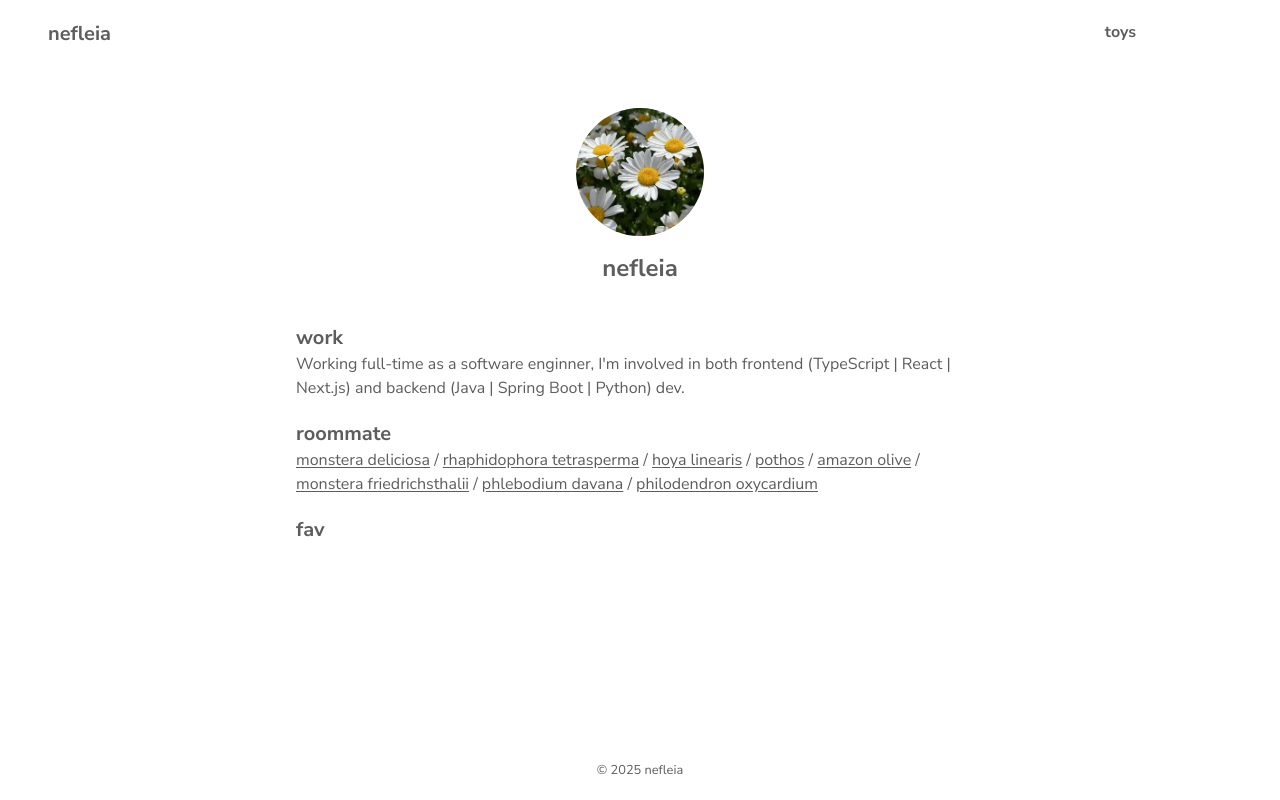
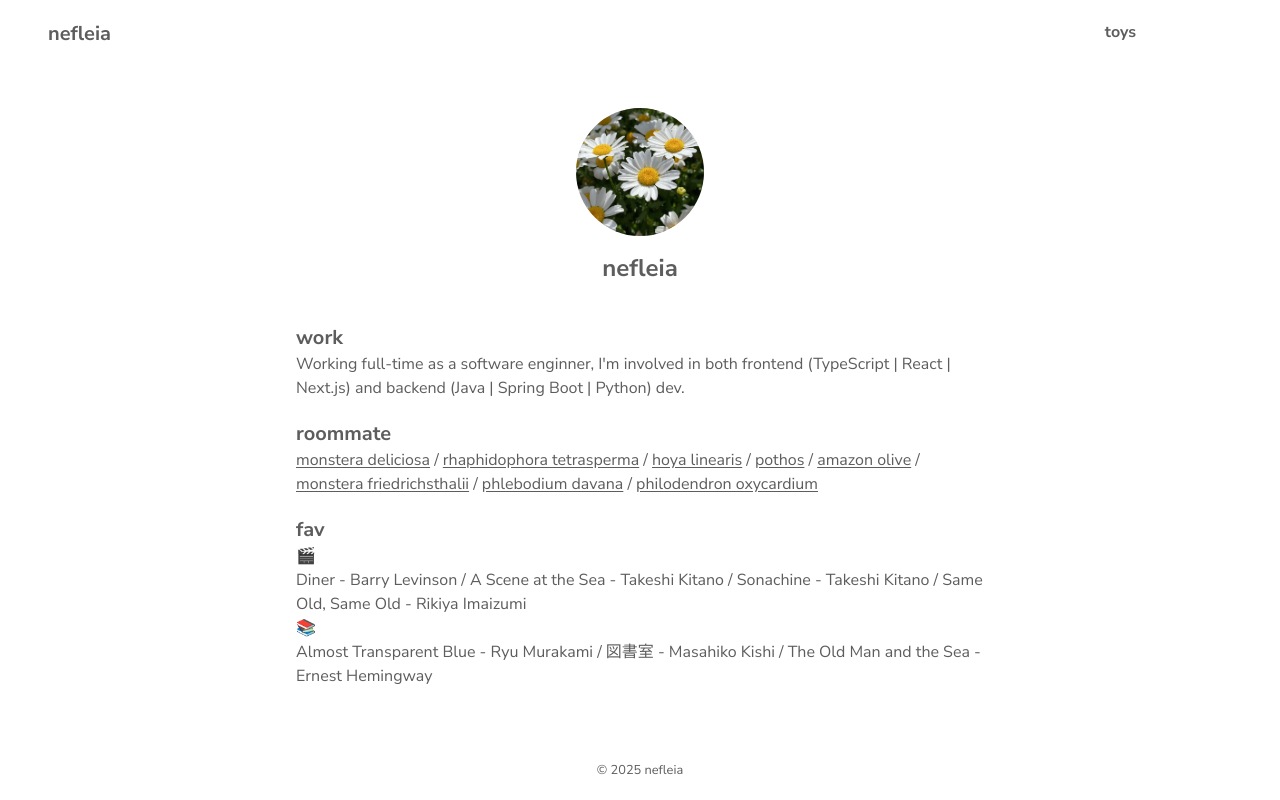
Before and after one commit to nefleia/nefleia-com, a Next.js app: page / in a window 1280 px wide. Built offline with nearby package versions, Linux system fonts and the light colour scheme; some icons are missing.

Commit message:
feat: add fav section

```diff
--- a/src/app/page.tsx
+++ b/src/app/page.tsx
@@ -5,6 +5,8 @@ import { plants } from '@/data/plants';
 
 import profileImage from '../../public/images/profile.jpg';
 import { Fragment } from 'react';
+import { movies } from '@/data/movies';
+import { books } from '@/data/books';
 
 export default function Home() {
   return (
@@ -55,7 +57,16 @@ export default function Home() {
         </section>
         <section>
           <SectionTitle>fav</SectionTitle>
-          <p></p>
+          <span>🎬</span>
+          <p>
+            {movies
+              .map((movie) => `${movie.title} - ${movie.director}`)
+              .join(' / ')}
+          </p>
+          <span>📚</span>
+          <p className=''>
+            {books.map((book) => `${book.title} - ${book.author}`).join(' / ')}
+          </p>
         </section>
       </div>
     </div>
--- /dev/null
+++ b/src/data/books.ts
@@ -0,0 +1,10 @@
+export type Book = {
+  title: string;
+  author: string;
+};
+
+export const books: Book[] = [
+  { title: 'Almost Transparent Blue', author: 'Ryu Murakami' },
+  { title: '図書室', author: 'Masahiko Kishi' },
+  { title: 'The Old Man and the Sea', author: 'Ernest Hemingway' },
+];
--- /dev/null
+++ b/src/data/movies.ts
@@ -0,0 +1,11 @@
+export type Movie = {
+  title: string;
+  director: string;
+};
+
+export const movies: Movie[] = [
+  { title: 'Diner', director: 'Barry Levinson' },
+  { title: 'A Scene at the Sea', director: 'Takeshi Kitano' },
+  { title: 'Sonachine', director: 'Takeshi Kitano' },
+  { title: 'Same Old, Same Old', director: 'Rikiya Imaizumi' },
+];
```
